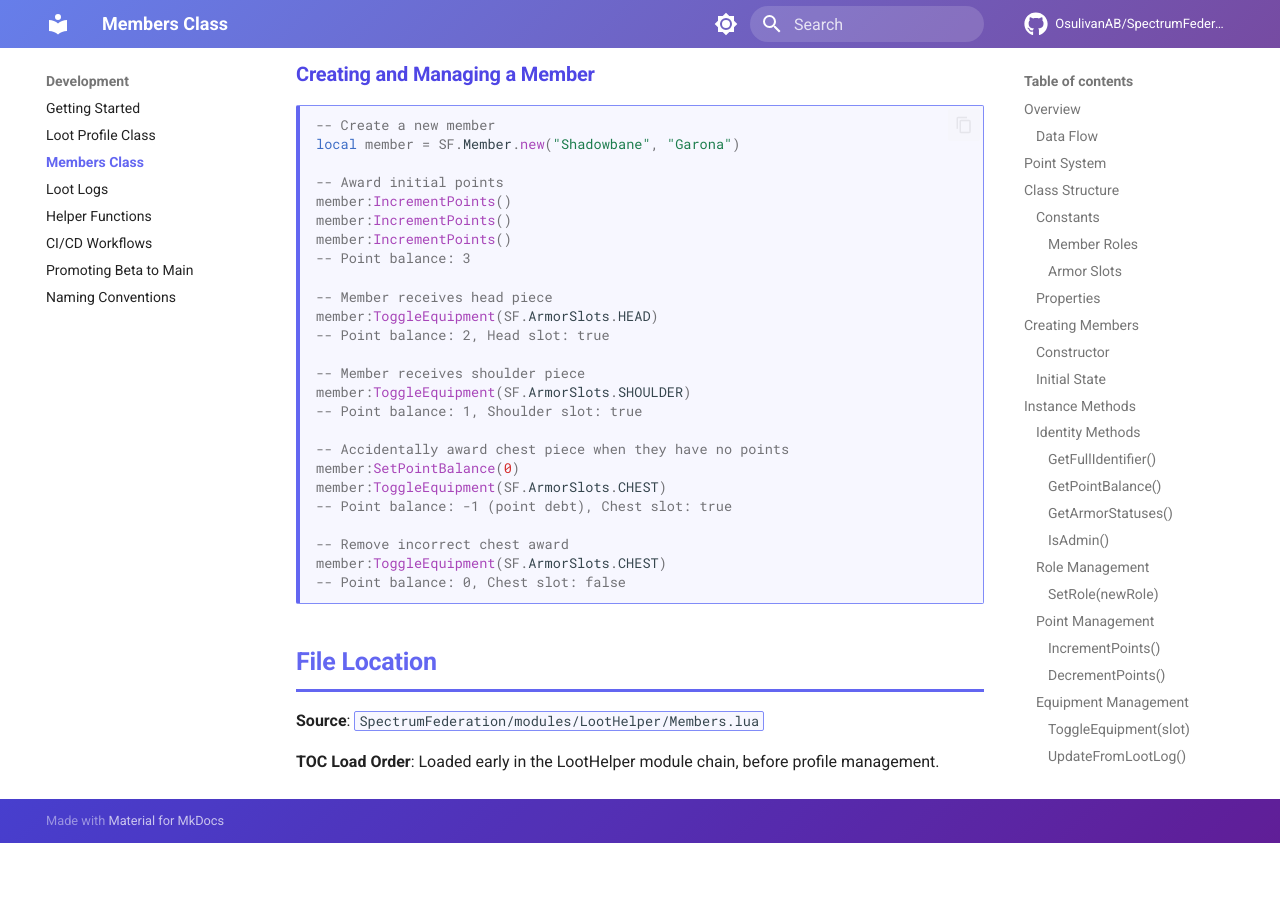
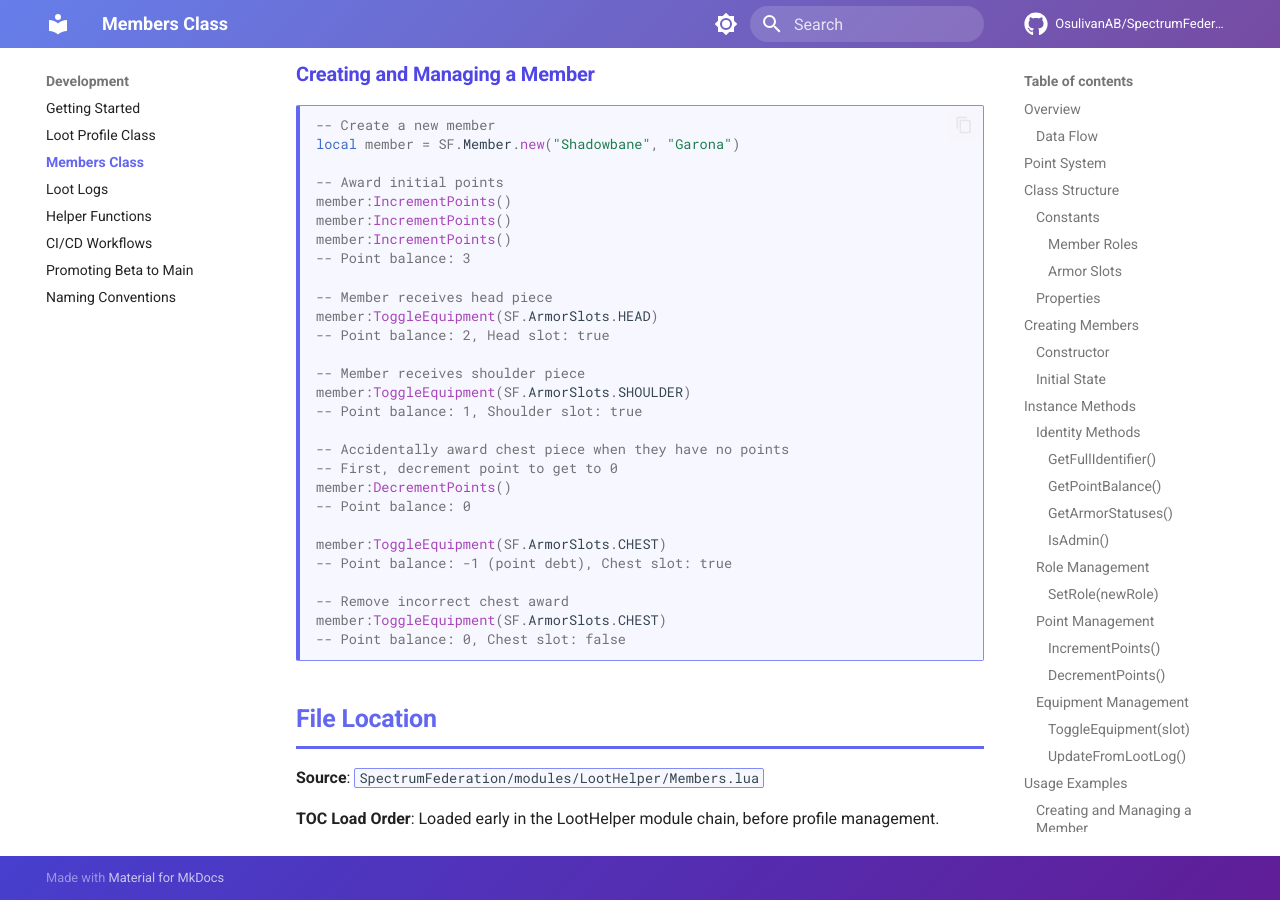
Before and after one commit to OsulivanAB/SpectrumFederation, an MkDocs documentation site: the page built from docs/development/members-class.md, in a window 1280 px wide and 900 px high, scrolled down 7613 px. Built offline with MkDocs 1.6.1 and Material for MkDocs 9.7.7, drawn with Linux system fonts in a browser that asks for light colours; comment, search, counter and statistics services are not loaded; before the commit the page ends 8456 px from its top, so only the background shows below that.

Commit message:
Fixed documentation issue which attempted to use a function which doesn't exist.

```diff
--- a/docs/development/members-class.md
+++ b/docs/development/members-class.md
@@ -318,7 +318,10 @@
 -- Point balance: 1, Shoulder slot: true
 
 -- Accidentally award chest piece when they have no points
-member:SetPointBalance(0)
+-- First, decrement point to get to 0
+member:DecrementPoints()
+-- Point balance: 0
+
 member:ToggleEquipment(SF.ArmorSlots.CHEST)
 -- Point balance: -1 (point debt), Chest slot: true
 
```
